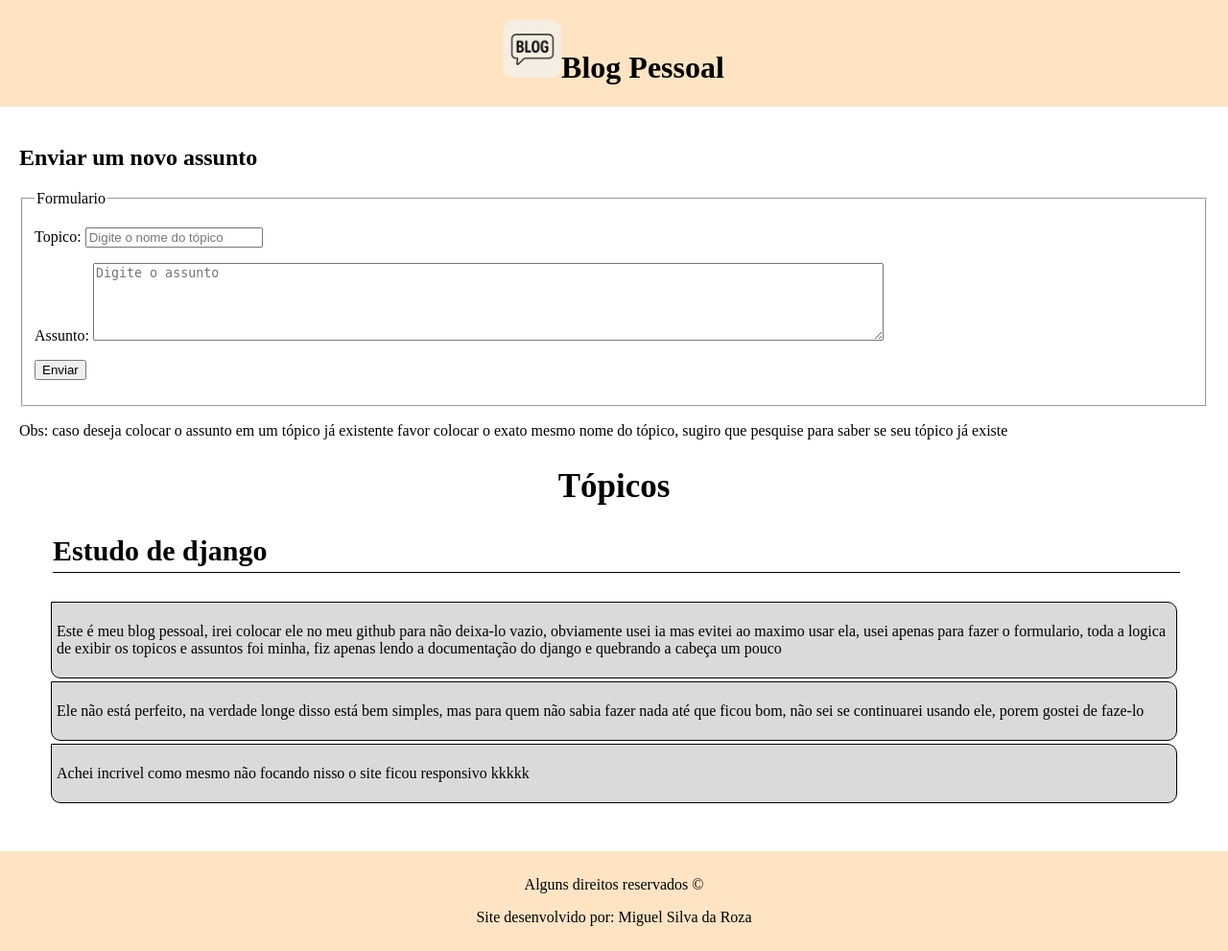
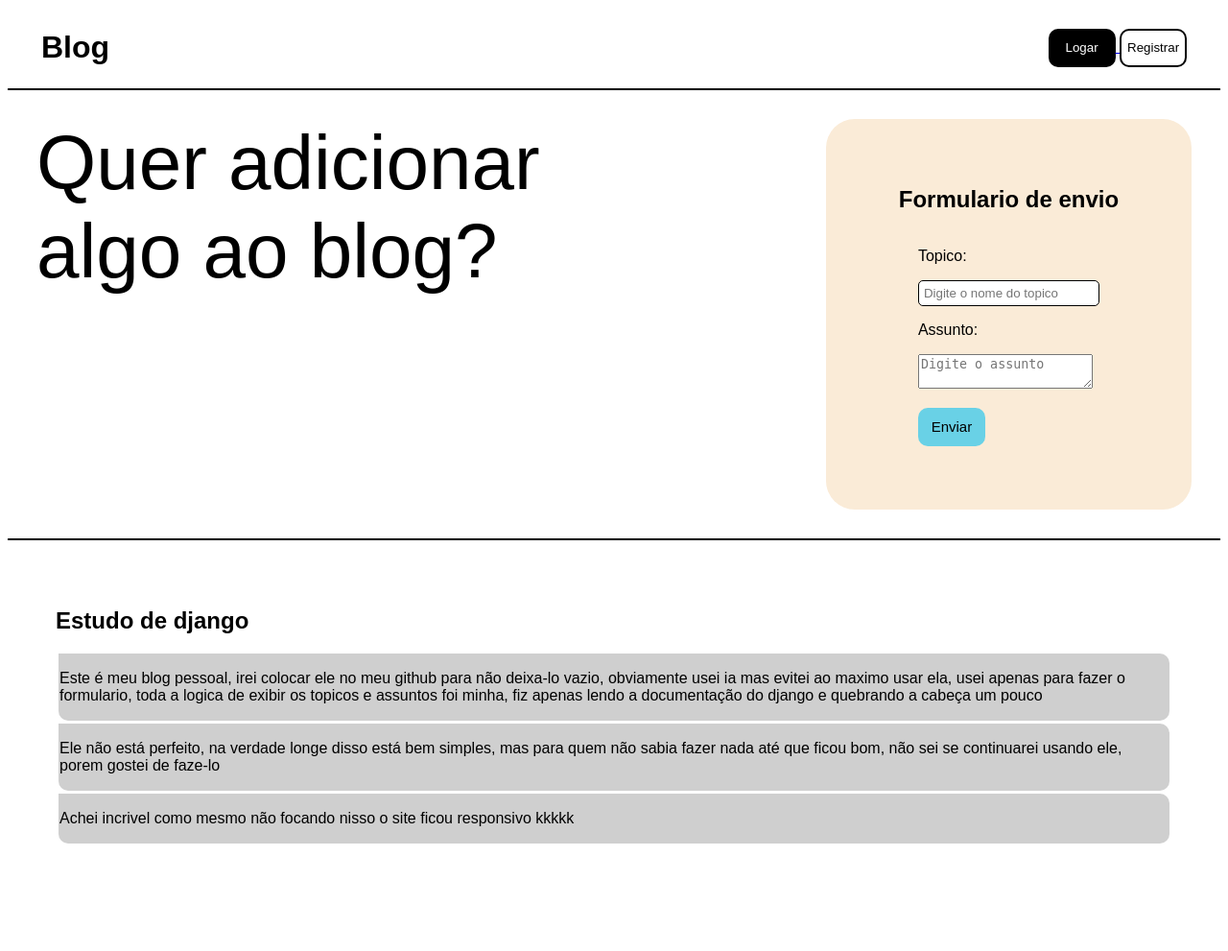
Before and after one commit to Miguel00Roza/Blog, a Django app: page / in a window 1280 px wide. Shown: the whole page at 96% size. After the commit the page ends 879 px from the top, so only its background shows below. Run offline with Django 5.2, Linux system fonts and the light colour scheme; data comes from the database, SQL or seed files in the repository; both versions use the stored data as it was before the commit.

Commit message:
melhoria no design da pagina e adição de pagina de login e register

```diff
--- /dev/null
+++ b/blog/static/blog/index.css
@@ -0,0 +1,69 @@
+body {
+    font-family: Arial, Helvetica, sans-serif;
+}
+
+header {
+    display: flex;
+    align-items: center;
+    justify-content: space-between;
+    padding: 35px;
+    border-bottom: solid 2px;
+    padding-bottom: 2px;
+    padding-top: 2px;
+}
+button {
+    width: 70px;
+    height: 40px;
+    border-radius: 10px;
+    border: solid black 2px;
+}
+button:hover {
+    cursor: pointer;
+}
+
+.formulario {
+    display: flex;
+    padding: 30px;
+    border-bottom: solid 2px;
+    justify-content: space-between;
+}
+.f1 {
+    width: 30%;
+    display: flex;
+    flex-direction: column;
+    justify-content: center;
+    align-items: center;
+    background-color: antiquewhite;
+    border-radius: 30px;
+    padding: 10px;
+    padding-top: 50px;
+    padding-bottom: 50px;
+}
+input {
+    border: solid 1px;
+    border-radius: 5px;
+    padding: 5px;
+}
+.title {
+    width: 50%;
+    font-size: 80px;
+}
+.f1 button {
+    background-color: rgba(40, 198, 238, 0.685);
+    border: none;
+    font-size: 15px;
+}
+.conteudo {
+    padding: 50px;
+}
+.assunto {
+    margin-bottom: 50px;
+}
+.paragrafo {
+    background-color: rgb(207, 207, 207);
+    padding-left: 10px;
+    border-radius: 10px;
+    border-top-left-radius: 0px;
+    margin: 3px;
+    padding: 1px;
+}
--- a/blog/static/blog/style.css
+++ /dev/null
@@ -1,29 +0,0 @@
-body {
-    margin: 0px;
-}
-header {
-    display: flex;
-    flex-direction: column;
-    align-items: center;
-    background-color: bisque;
-}
-main {
-    padding: 20px;
-}
-.topicos {
-    margin: 30px;
-}
-.assunto {
-    background-color: rgb(218, 218, 218);
-    border: solid 1px;
-    margin: 3px;
-    padding: 5px;
-    border-top-right-radius: 10px;
-    border-bottom-right-radius: 10px;
-    border-bottom-left-radius: 10px;
-}
-footer {
-    text-align: center;
-    background-color: bisque;
-    padding: 10px;
-}
--- a/blog/templates/index.html
+++ b/blog/templates/index.html
@@ -1,55 +1,62 @@
 <!DOCTYPE html>
 <html lang="pt-br">
+
 <head>
     <meta charset="UTF-8">
     <meta name="viewport" content="width=device-width, initial-scale=1.0">
+    <title>Blog</title>
     {% load static %}
-    <link rel="stylesheet" href="{% static 'blog/style.css' %}">
-    <link rel="shortcut icon" type="image/png" href="{% static 'images/icon.png' %}" >
-    <title>Blog</title>
+    <link rel="stylesheet" href="{% static 'blog/index.css' %}">
 </head>
+
 <body>
     <header>
-        <h1><img src="{% static 'images/icon.png' %}" alt="icone site" style="width: 60px; border-radius: 10px;">Blog Pessoal</h1>
+        <h1>Blog</h1>
+        <div class="buttons">
+            <a href="{% url 'login' %}">
+            <button style="background-color: black; color: white;">Logar</button>
+            </a>
+            <a href="{% url 'register'%}">
+            <button style="background-color: white;">Registrar</button>
+            </a>
+        </div>
     </header>
     <main>
-        <section>
-            <h2>Enviar um novo assunto</h2>
-            <form method="post" onsubmit="{{ salvar }}">
+        <section class="formulario">
+            <div class="title">Quer adicionar algo ao blog?</div>
+            <div class="f1">
+                <h2>Formulario de envio</h2>
+                <form method="post">
                     {% csrf_token %}
-                <fieldset>
-                    <legend>Formulario</legend>
                     <p>
                         <label for="topico">Topico:</label>
-                <input name="topico" type="text" id="campo-topico" placeholder="Digite o nome do tópico" required>
                     </p>
+                    <input type="text" id="topico" placeholder="Digite o nome do topico" name="topico">
                     <p>
                         <label for="assunto">Assunto:</label>
-                <textarea name="assunto" id="campo-assunto" placeholder="Digite o assunto" rows="5" cols="100" required></textarea>
                     </p>
-                <p><button type="submit">Enviar</button></p>
-                </fieldset>
+                    <textarea name="assunto" id="assunto" placeholder="Digite o assunto"></textarea>
+                    <p>
+                        <button type="submit">Enviar</button>
+                    </p>
                 </form>
-            <p>Obs: caso deseja colocar o assunto em um tópico já existente favor colocar o exato mesmo nome do tópico, sugiro que pesquise para saber se seu tópico já existe</p>
+            </div>
         </section>
         <section>
-            <h2 style="text-align: center; font-size: 35px;">Tópicos</h2>
-            <div class="topicos">
+            <div class="conteudo">
                 {% for i in topicos_assuntos %}
-                    <h3 style="margin-left: 5px; border-bottom: solid 1px; padding-bottom: 5px; font-size: 30px;" id="topico-{{ i.topico }}">{{ i.topico }}</h3>
-                    {% for n in i.assuntos %}
+                <h2>{{ i.topico }}</h3>
                     <div class="assunto">
-                    <p>{{ n.texto }}</p>
+                        {% for a in i.assuntos %}
+                        <div class="paragrafo">
+                            <p>{{ a.texto }}</p>
                         </div>
                         {% endfor %}
-
+                    </div>
                     {% endfor %}
             </div>
         </section>
     </main>
-    <footer>
-        <p>Alguns direitos reservados ©</p>
-        <p>Site desenvolvido por: Miguel Silva da Roza</p>
-    </footer>
 </body>
+
 </html>
--- a/blog/views.py
+++ b/blog/views.py
@@ -1,4 +1,7 @@
 from django.shortcuts import render, redirect
+from django.contrib.auth.models import User
+from django.contrib.auth import authenticate, login
+from django.http import HttpResponse
 from .models import Topico, Assunto
 
 def index(request):
@@ -23,3 +26,37 @@ def index(request):
             'assuntos': assuntos
         })
     return render(request ,'index.html', {'topicos_assuntos': topicos_assuntos})
+
+def RegisterScreen(request):
+    if request.method == 'POST':
+        nome_register = request.POST.get('name', '').strip()
+        sobrenome_register = request.POST.get('last-name', '').strip()
+        email_register = request.POST.get('gmail', '').strip()
+        usuario_register = request.POST.get('usuario').strip()
+        senha_register = request.POST.get('senha', '').strip()
+
+        if User.objects.filter(username=usuario_register):
+            return HttpResponse("Usuario já existe")
+        if User.objects.filter(email=email_register):
+            return HttpResponse("Email Já cadastrado")
+
+        User.objects.create_user(username=usuario_register, first_name=nome_register, last_name=sobrenome_register, email=email_register, password=senha_register)
+
+        return redirect('index')
+
+    return render(request, 'register.html')
+
+def LoginScreen(request):
+    if request.method == 'POST':
+        usuario = request.POST.get('usuario', '').strip()
+        senha = request.POST.get('senha', '').strip()
+
+        user = authenticate(request, username=usuario, password=senha)
+
+        if user is not None:
+            login(request, user)
+            return redirect('index')
+        else:
+            HttpResponse("Usuario ou senha incorretos")
+
+    return render(request, 'login.html')
--- a/config/urls.py
+++ b/config/urls.py
@@ -21,4 +21,6 @@ from blog import views
 urlpatterns = [
     path('admin/', admin.site.urls),
     path('', views.index, name='index'),
+    path('register/', views.RegisterScreen, name='register'),
+    path('login/', views.LoginScreen, name='login'),
 ]
```
Also changed, not shown: blog/templates/login.html (added, +58 -0 lines), blog/templates/register.html (added, +70 -0 lines), readme.html (deleted, +0 -10 lines), blog/migrations/0003_registrar.py (added), removendo.sqlite3 (deleted). Lines whose indentation alone changed are shown as unchanged.
